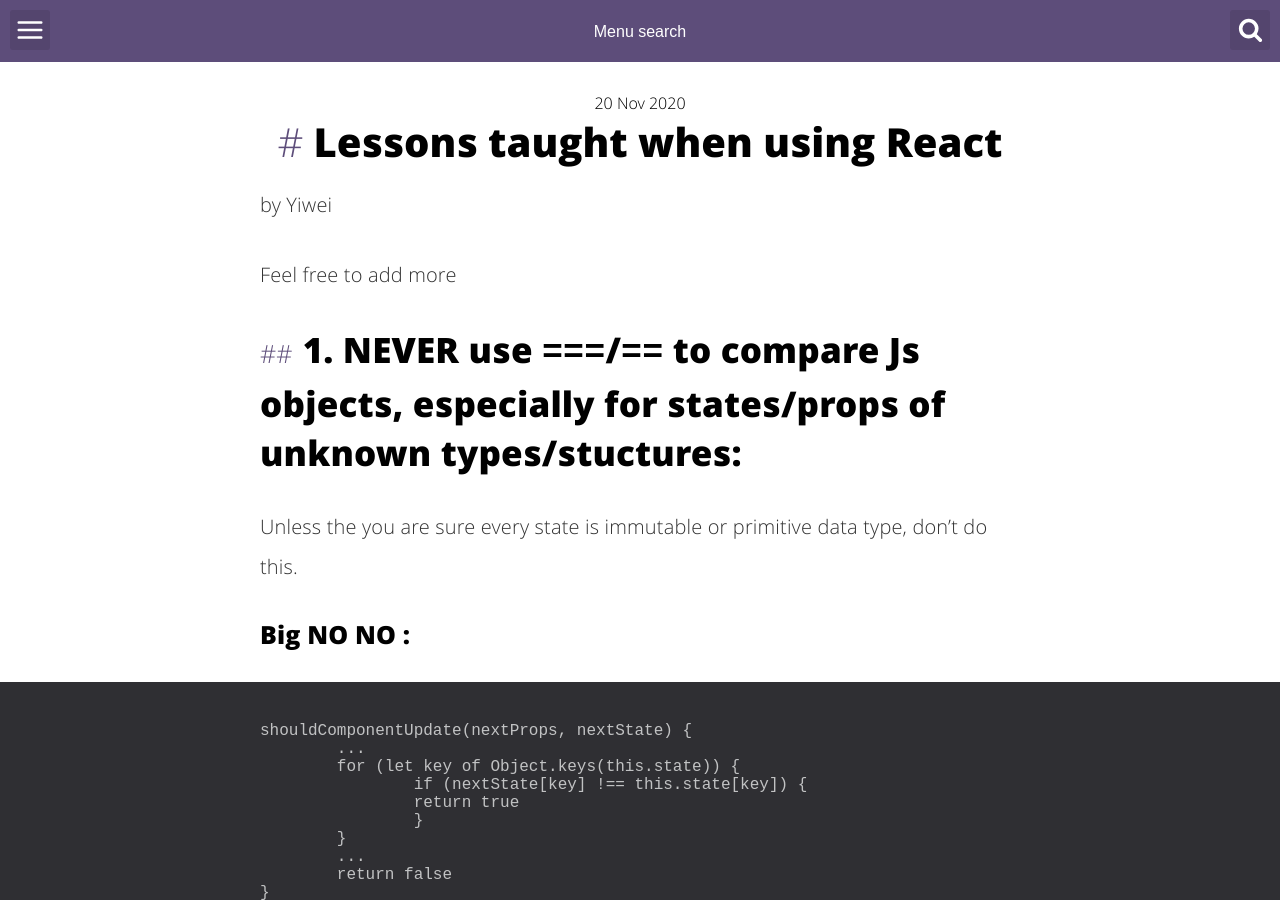
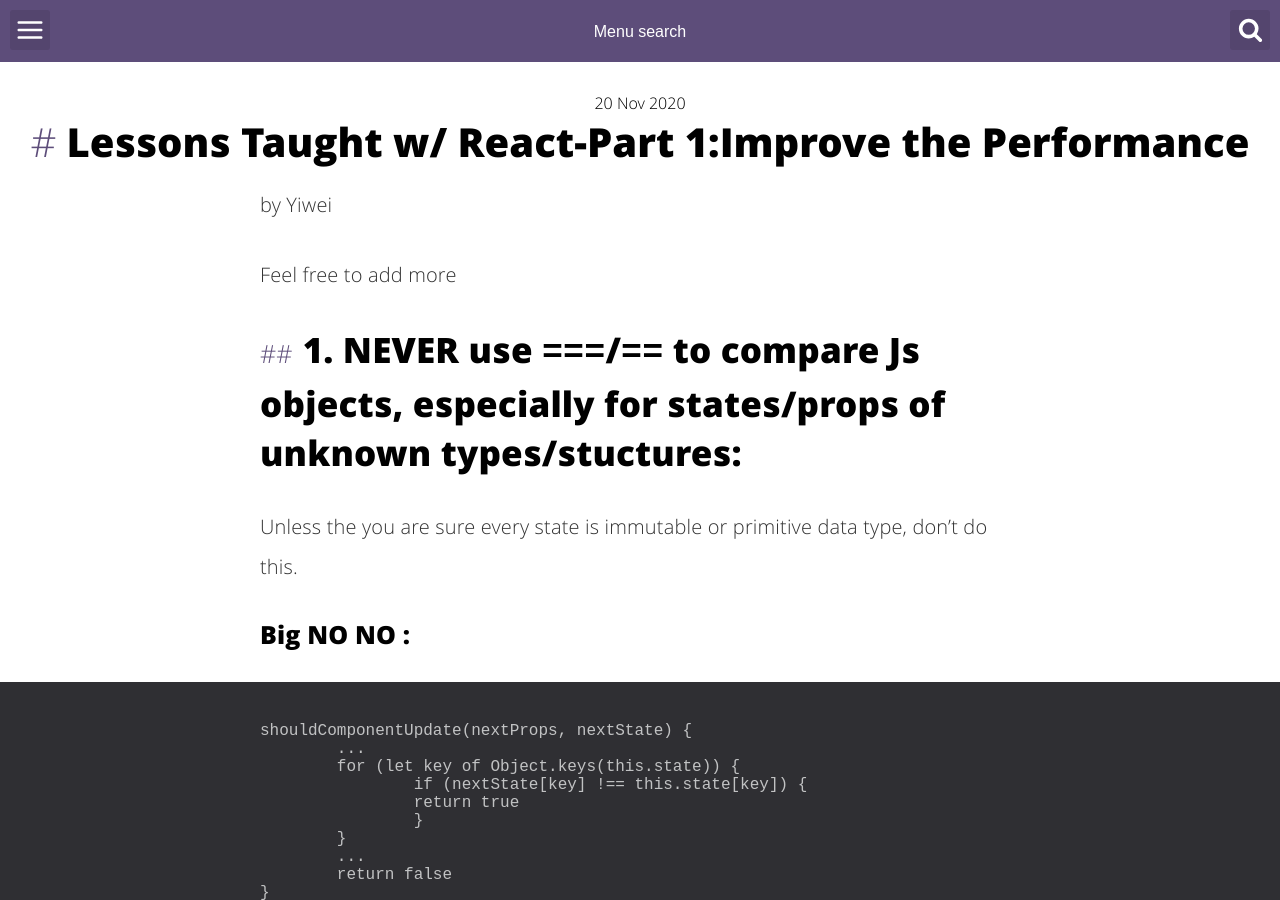
Before and after one commit to zywkloo/zywkloo.github.io, a Jekyll site: the page built from _posts/2020-11-20-ReactDevTips.md, in a window 1280 px wide and 900 px high. Built offline with Jekyll 4.4.1, drawn with Linux system fonts in a browser that asks for light colours; comment, search, counter and statistics services are not loaded.

Commit message:
Update 2020-11-20-ReactDevTips.md

```diff
--- a/_posts/2020-11-20-ReactDevTips.md
+++ b/_posts/2020-11-20-ReactDevTips.md
@@ -1,6 +1,6 @@
 ---
 layout: post
-title:  "Lessons taught when using React"
+title:  "Lessons Taught w/ React-Part 1:Improve the Performance"
 image: 'https://github.com/zywkloo/myLeetCodePractice/raw/master/pics/2019Git.png'
 date:   2020-11-20 00:06:31
 tags:
```
